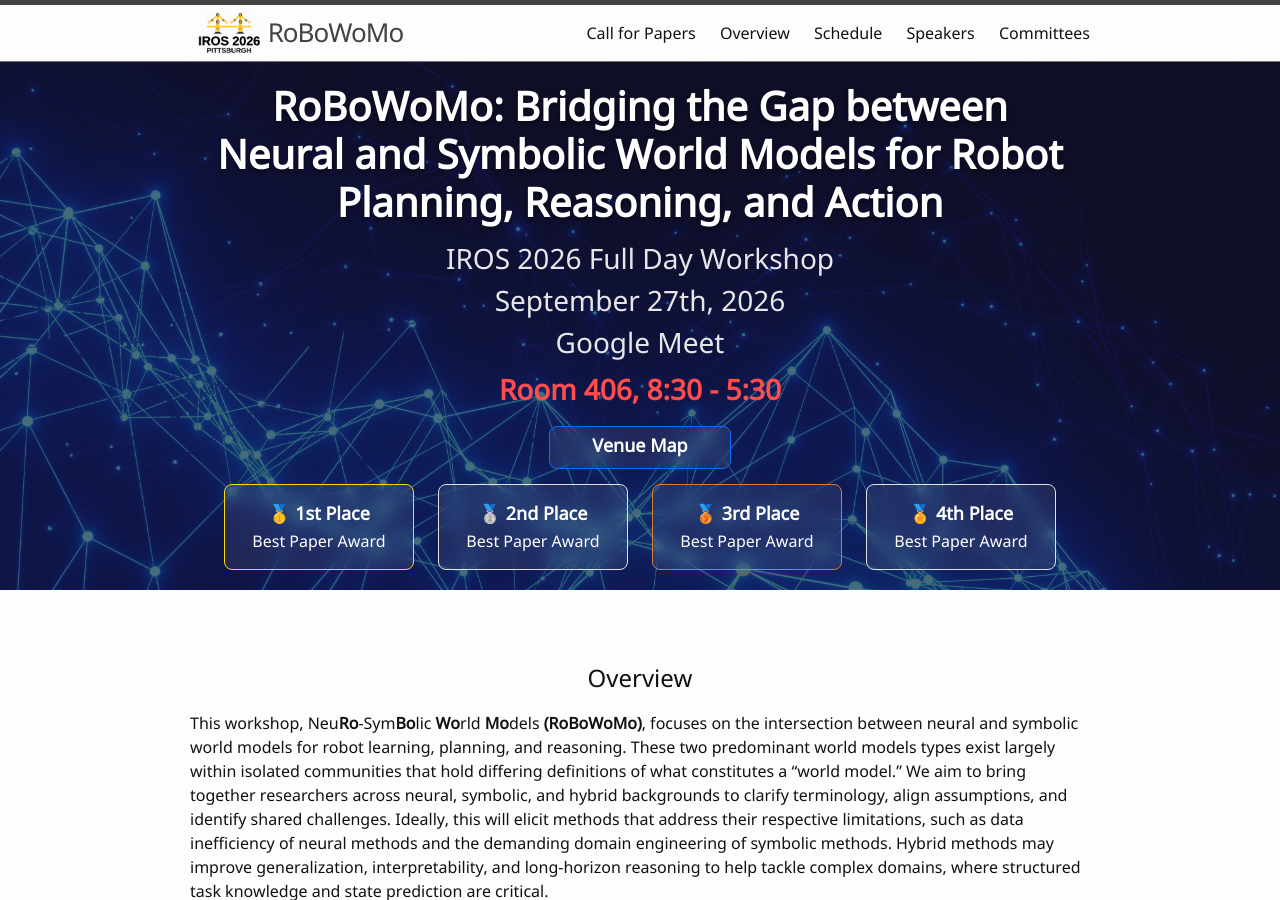
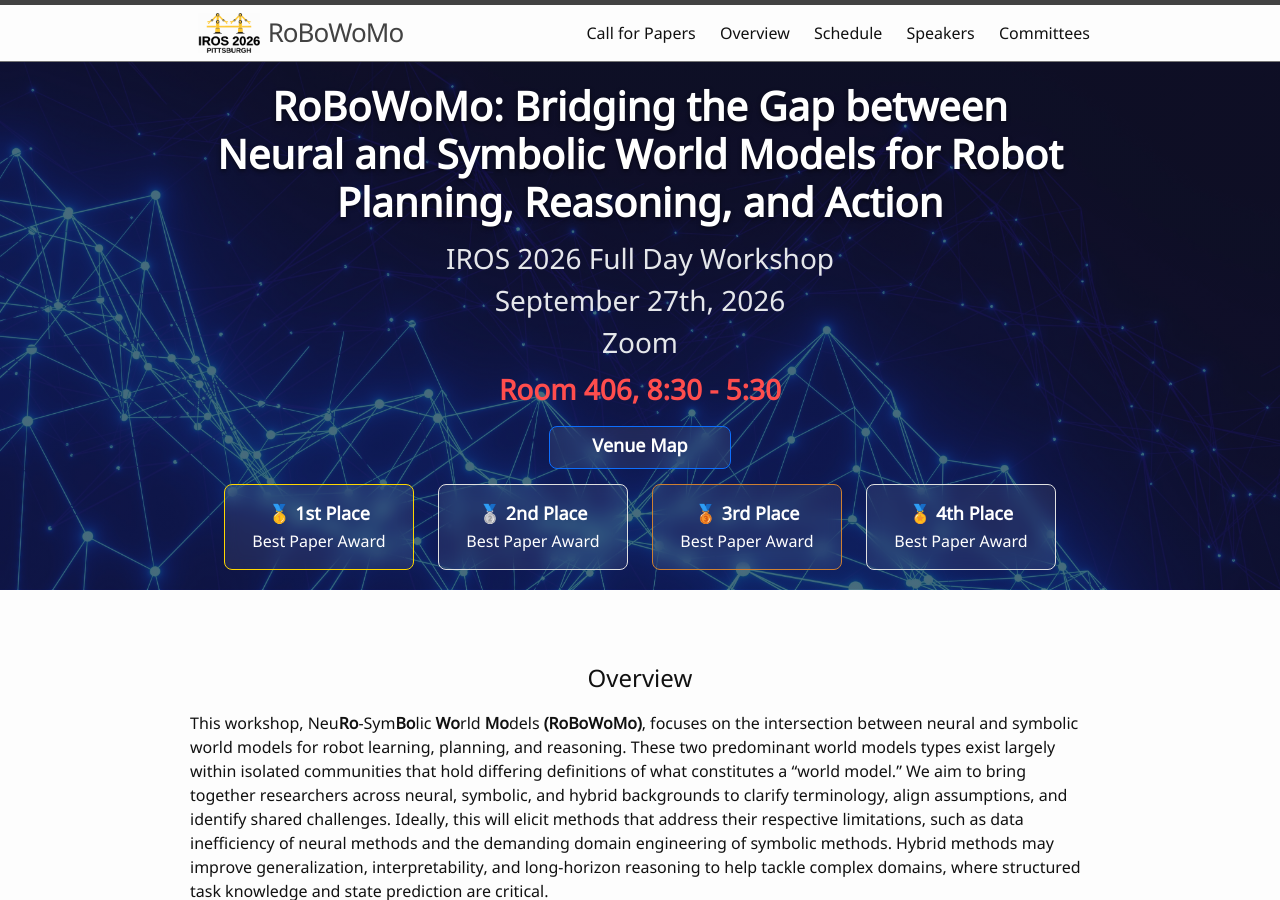
Before and after one commit to worldmodelworkshop/worldmodelworkshop.github.io, a Jekyll site: the page built from index.md, in a window 1280 px wide and 900 px high. Built offline with Jekyll 4.4.1, drawn with Linux system fonts in a browser that asks for light colours.

Commit message:
Change meeting to zoom

```diff
--- a/_layouts/default.html
+++ b/_layouts/default.html
@@ -15,9 +15,10 @@
         <p class="hero-subtitle">{{ page.hero_subsubtitle }}</p>
         <p class="hero-subtitle">
           <a href="{{ page.hero_meeting_link}}" target="_blank" rel="noopener noreferrer">
-            Google Meet
+            Zoom
           </a>
         </p>
+        <p class="hero-subtitle">{{ page.passcode }}</p>
         {% if page.hero_alert %}
           <p class="hero-subtitle" style="color: #ff4d4d; font-weight: bold; margin-top: 5px;">{{ page.hero_alert }}</p>
         {% endif %}
```
Also changed, not shown: index.md (+2 -1 lines).
